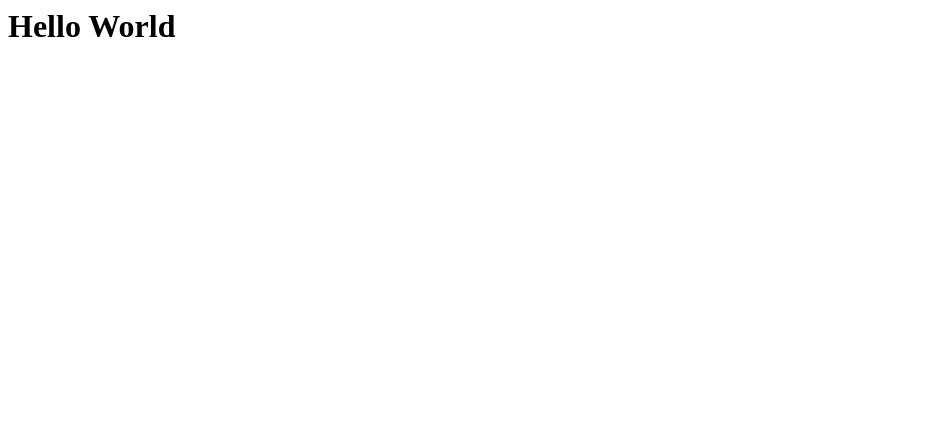
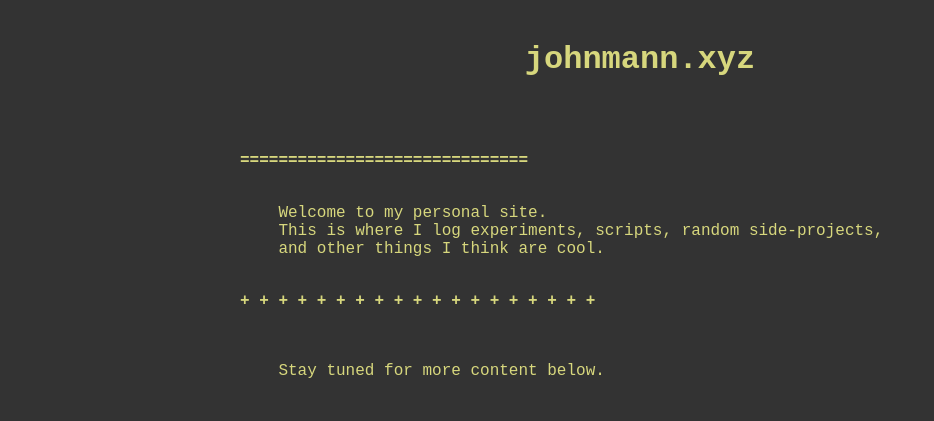
Before and after one commit to John-N-Mann/johnmann-site, a plain HTML site: page index.html in a window 1280 px wide. Shown: the whole page, without its empty margins (0-934 px from the left). Drawn offline with Linux system fonts and the light colour scheme.

Commit message:
Initial layout testing

```diff
--- a/index.html
+++ b/index.html
@@ -1 +1,51 @@
-<h1>Hello World</h1>
+<!DOCTYPE html>
+<html lang="en">
+<head>
+  <meta charset="UTF-8">
+  <title>johnmann.xyz</title>
+  <style>
+    body {
+      background-color: #333;
+      color: #d7d77d; /* dull yellow */
+      font-family: monospace, "Courier New", Courier;
+      margin: 0;
+      padding: 20px;
+    }
+    a {
+      color: #d7d77d;
+      text-decoration: none;
+    }
+    a:hover {
+      text-decoration: underline;
+    }
+    .center {
+      text-align: center;
+      margin-bottom: 20px;
+    }
+    .ascii-line {
+      margin: 1em 0;
+      font-weight: bold;
+    }
+    .content {
+      max-width: 800px;
+      margin: 0 auto;
+      white-space: pre-wrap;
+    }
+  </style>
+</head>
+<body>
+  <div class="center">
+    <h1><a href="/">johnmann.xyz</a></h1>
+  </div>
+
+  <div class="content">
+    <div class="ascii-line">==============================</div>
+    Welcome to my personal site.
+    This is where I log experiments, scripts, random side-projects,
+    and other things I think are cool.
+    <div class="ascii-line">+ + + + + + + + + + + + + + + + + + +</div>
+
+    Stay tuned for more content below.
+  </div>
+</body>
+</html>
```
